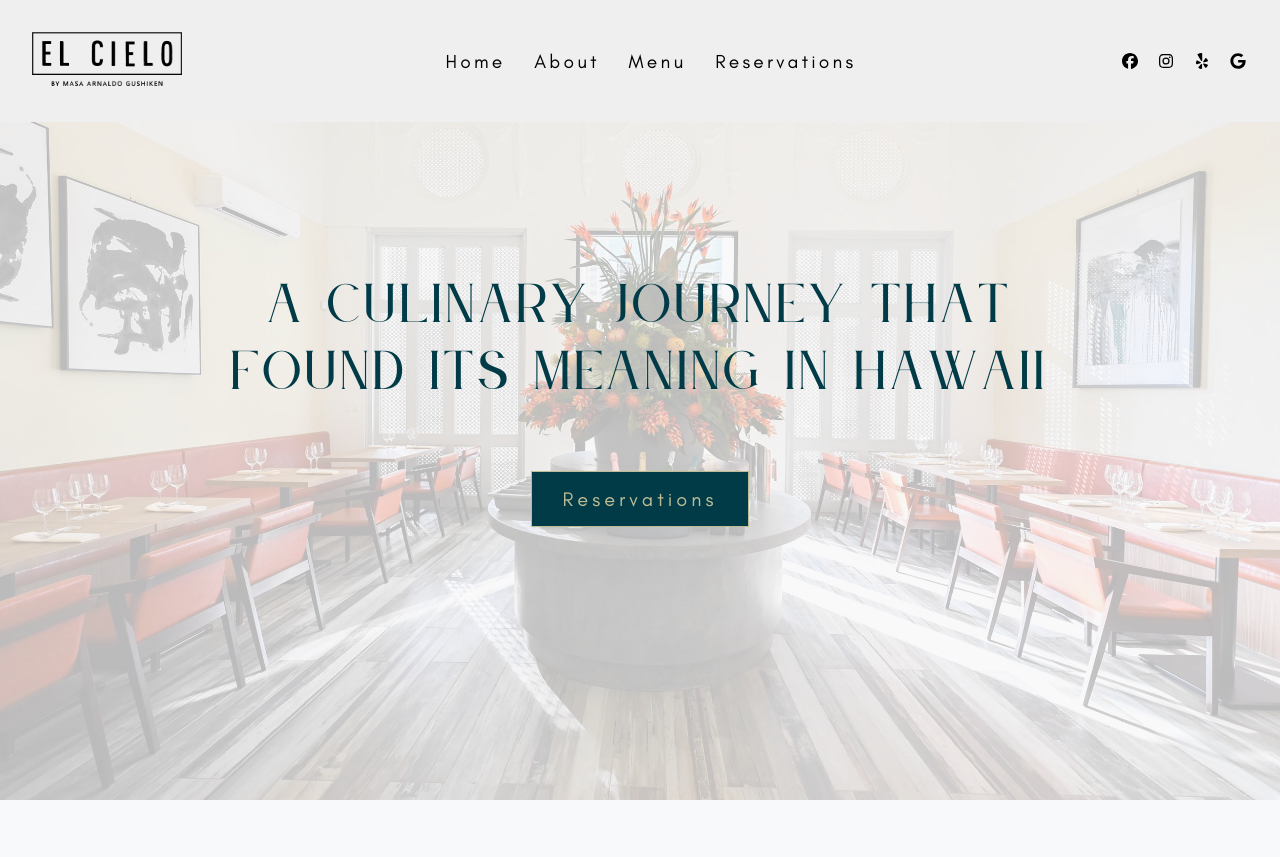
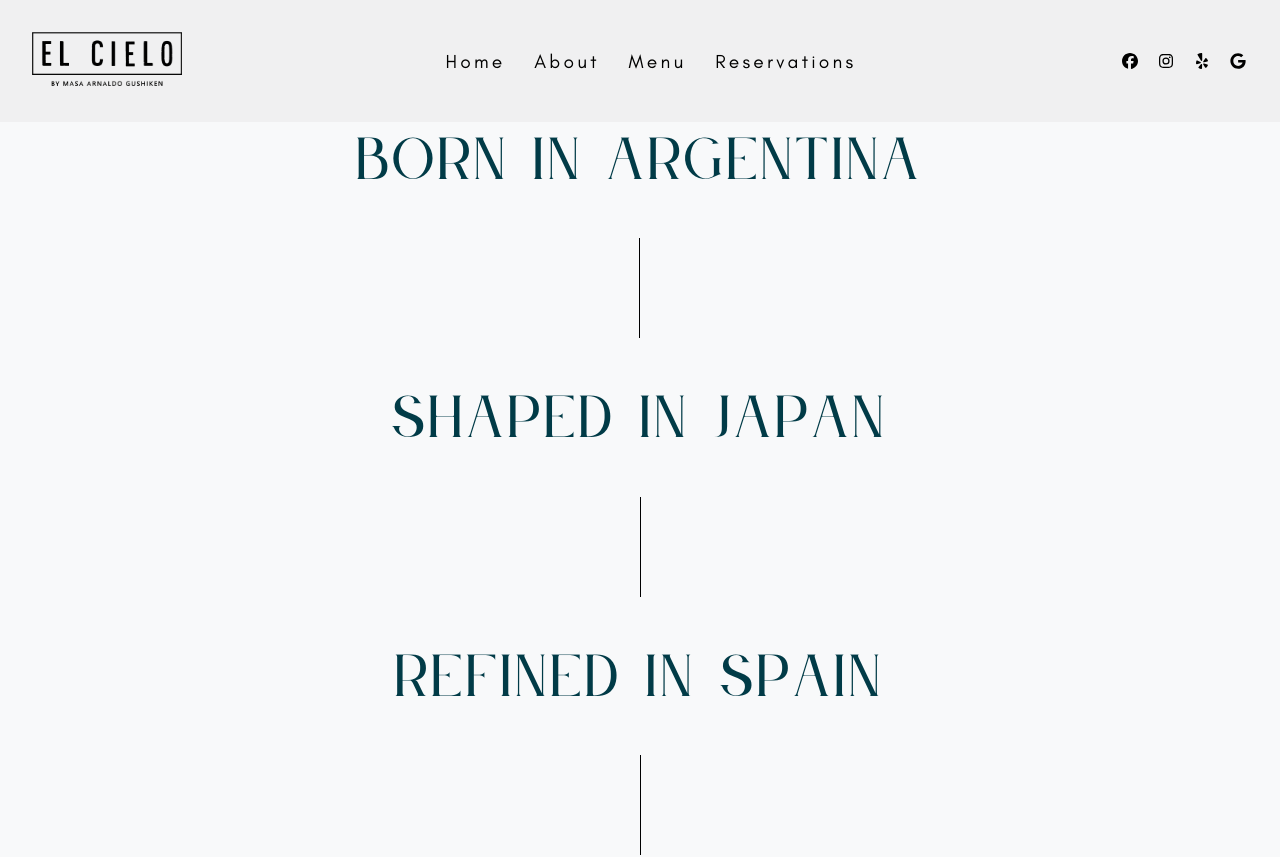
Before and after one commit to jmtakahashi/elcielo-hawaii, a React (Create React App) app: page / in a window 1280 px wide. Shown: the top 857 px of the page. Built offline with nearby package versions, Linux system fonts and the light colour scheme.

Commit message:
remove hero section to test.

```diff
--- a/src/Home.js
+++ b/src/Home.js
@@ -60,7 +60,7 @@ export default function Home({ headerEl }) {
 
   return (
     <div id='home'>
-      <section className='hero'>
+      {/* <section className='hero'>
         <div className='hero-background'></div>
         <div className='hero-content'>
           <p className='hero-text'>
@@ -76,7 +76,7 @@ export default function Home({ headerEl }) {
             Reservations
           </a>
         </div>
-      </section>
+      </section> */}
 
       <section ref={storySectionRef} className='story'>
         <p className='reveal'>
--- a/src/index.css
+++ b/src/index.css
@@ -95,14 +95,14 @@ body {
   animation: fadeIn 1.5s ease;
 }
 
-/* body:has(#home) .header {
+body:has(#home) .header {
   background-color: transparent;
 }
 
 .header.scrolledPastHero,
 body:has(#home) .header.scrolledPastHero {
   background-color: var(--transparent-light-grey);
-} */
+}
 
 @media screen and (min-width: 768px) {
   .header {
```
